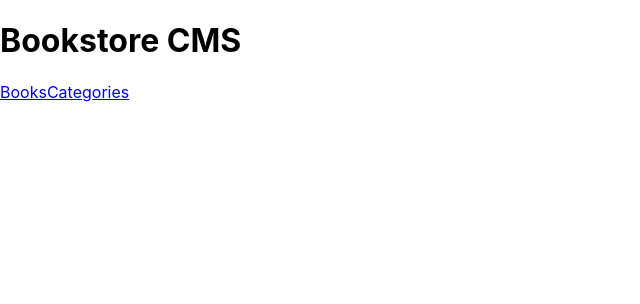
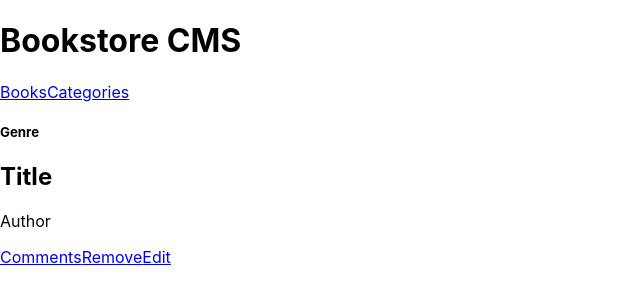
Before and after one commit to luftedar/book-store, a React (Create React App) app: page / in a window 1280 px wide. Shown: the top 304 px of the page, without its empty margins (0-640 px from the left). Built offline with nearby package versions, Linux system fonts and the light colour scheme.

Commit message:
Add Progress/Book Components

```diff
--- a/src/App.js
+++ b/src/App.js
@@ -1,8 +1,12 @@
 import Header from './components/Header';
+import Progress from './components/Progress';
 
 function App() {
   return (
-    <Header />
+    <div>
+      <Header />
+      <Progress />
+    </div>
   );
 }
 
--- /dev/null
+++ b/src/components/Book.js
@@ -0,0 +1,18 @@
+import React from 'react';
+
+function Book() {
+  return (
+    <div className="book-item">
+      <h5>Genre</h5>
+      <h2>Title</h2>
+      <p>Author</p>
+      <div>
+        <a href="http://localhost:3000/">Comments</a>
+        <a href="http://localhost:3000/">Remove</a>
+        <a href="http://localhost:3000/">Edit</a>
+      </div>
+    </div>
+  );
+}
+
+export default Book;
--- a/src/components/Progress.js
+++ b/src/components/Progress.js
@@ -0,0 +1,11 @@
+import Book from './Book';
+
+function Progress() {
+  return (
+    <div className="progress">
+      <Book />
+    </div>
+  );
+}
+
+export default Progress;
```
